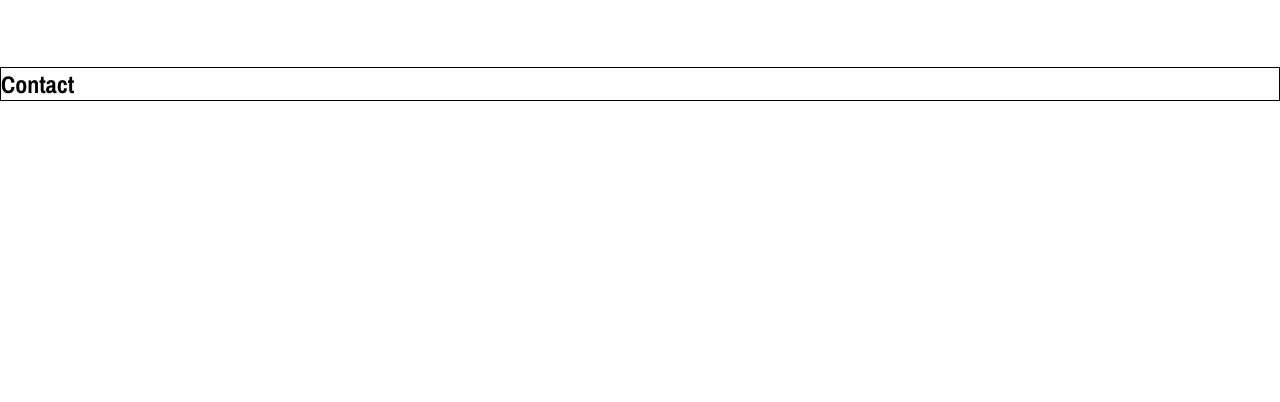
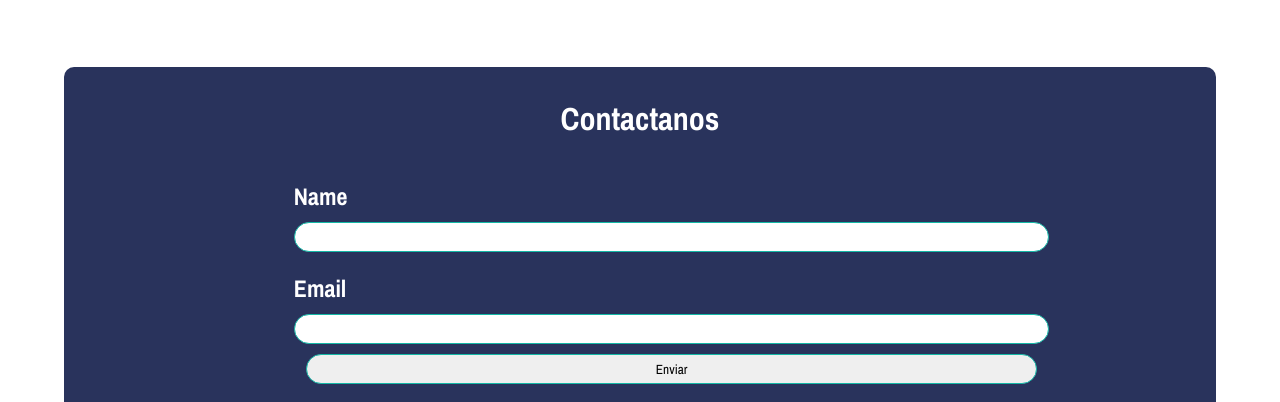
Before and after one commit to Alejosanchez2206/sfcompany, a React (Vite) app: page / in a window 1280 px wide. Shown: the part 1837-2239 px from the top of the page. Before the commit the page ends 1938 px from the top, so only its background shows below. Built offline with nearby package versions, Linux system fonts and the light colour scheme.

Commit message:
add contact

```diff
--- a/src/Component/Contact/contact.css
+++ b/src/Component/Contact/contact.css
@@ -1,4 +1,99 @@
-.container{
+body { font-family: Arial, Helvetica, sans-serif; }
+
+.containercontact{
+    width: 90%;
+    display: flex;
+    flex-direction: column;
+    align-items: center;
+    justify-content: center;
+    padding-left: 5%;
+    padding-right: 2%;
+    margin-top: 10px;
+    border-radius: 10px;
+    background-color: #29335C;
+    padding: 30px;
+    margin-left: 5%;
+    margin-right: 30px;
+}
+
+.containercontact h1{
+    font-size: 2rem;
+    margin-bottom: 10px;
+    color: white;
+    font-weight: bold;
+    text-align: center;
+}
+
+.formcontac{
     width: 100%;
-    border: 1px solid black;
+    display: flex;
+    flex-direction: column;
+    align-items: center;
+    padding-left: 5%;
+    padding-right: 2%;
+    margin-top: 10px;
 }
+
+.fieldset{
+    width: 100%;
+    display: flex;
+    flex-direction: column;
+    align-items: center;
+    padding-left: 5%;
+    padding-right: 2%;
+    margin-top: 10px;
+    font-weight: bold;
+}
+
+.fieldset label{
+    width: 100%;
+    display: flex;
+    margin-left: 20%;
+    margin-top: 10px;
+    font-weight: bold;
+    justify-content: left;
+    align-items: left;
+    color: white;
+    font-size: 1.5rem;
+}
+
+.fieldset input{
+    width: 80%;
+    display: flex;
+    flex-direction: column;
+    align-items: center;
+    margin-top: 10px;
+    font-weight: bold;
+    border-radius: 20px 20px 20px 20px;
+    height: 30px;
+    padding: 5px;
+    border: #14b8a6 1px solid;
+    background-color: white;
+
+}
+
+.fieldset textarea{
+    width: 80%;
+    display: flex;
+    flex-direction: column;
+    align-items: center;
+    margin-top: 10px;
+    font-weight: bold;
+    border-radius: 20px 20px 20px 20px;
+    height: 100px;
+    padding: 5px;
+    border: #14b8a6 1px solid;
+    background-color: white;
+}
+
+.btn-contact{
+    margin-top: 10px;
+    width: 72%;
+    margin-left: 3%;
+    border-radius: 20px 20px 20px 20px;
+    height: 30px;
+    padding: 5px;
+    border: #14b8a6 1px solid;
+    cursor: pointer;
+
+}
--- a/src/Component/Contact/index.jsx
+++ b/src/Component/Contact/index.jsx
@@ -2,9 +2,24 @@ import React from 'react'
 import './contact.css'
 function Home() {
   return (
-    <div className='container'>
-      <h1>Contact</h1>
+    <div className='containercontact'>
+      <h1>Contactanos</h1>
+      <form  className="formcontac" accept-charset="UTF-8" action="https://www.formbackend.com/f/664decaabbf1c319" method="POST">
+        <div className="fieldset">
+          <label htmlFor="name">Name</label>
+          <input type="text" id="name" name="name" required />
+        </div>
+
+        <div className="fieldset">
+          <label htmlFor="email">Email</label>
+          <input type="email" id="email" name="email" required />
+        </div>
+
+        <button className='btn-contact' type="submit">Enviar</button>
+      </form>
     </div>
+
+
   )
 }
 
```
